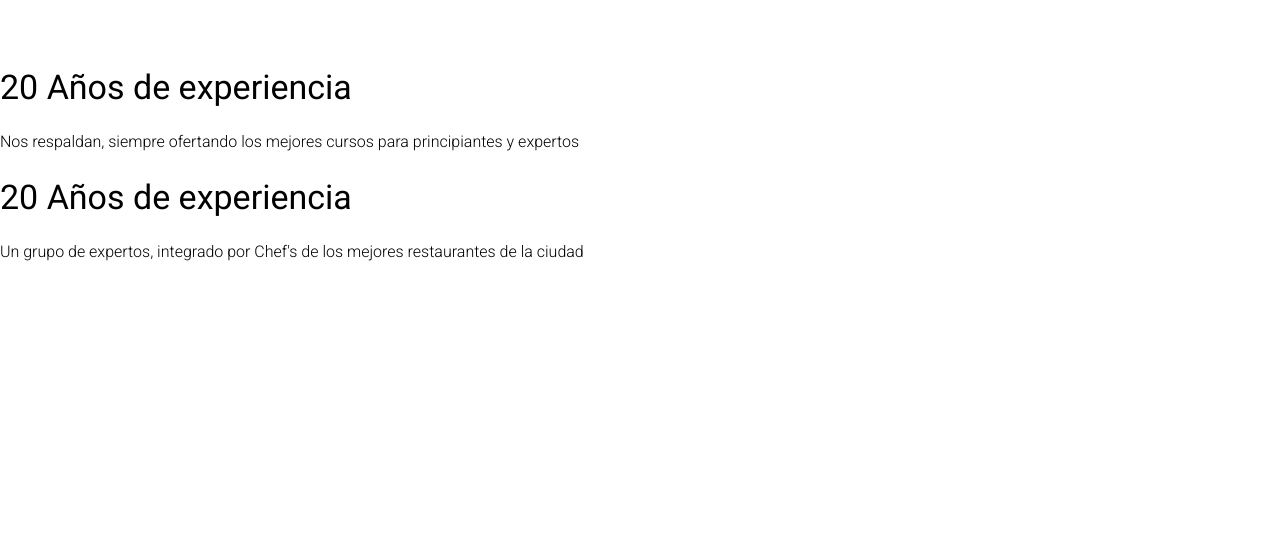
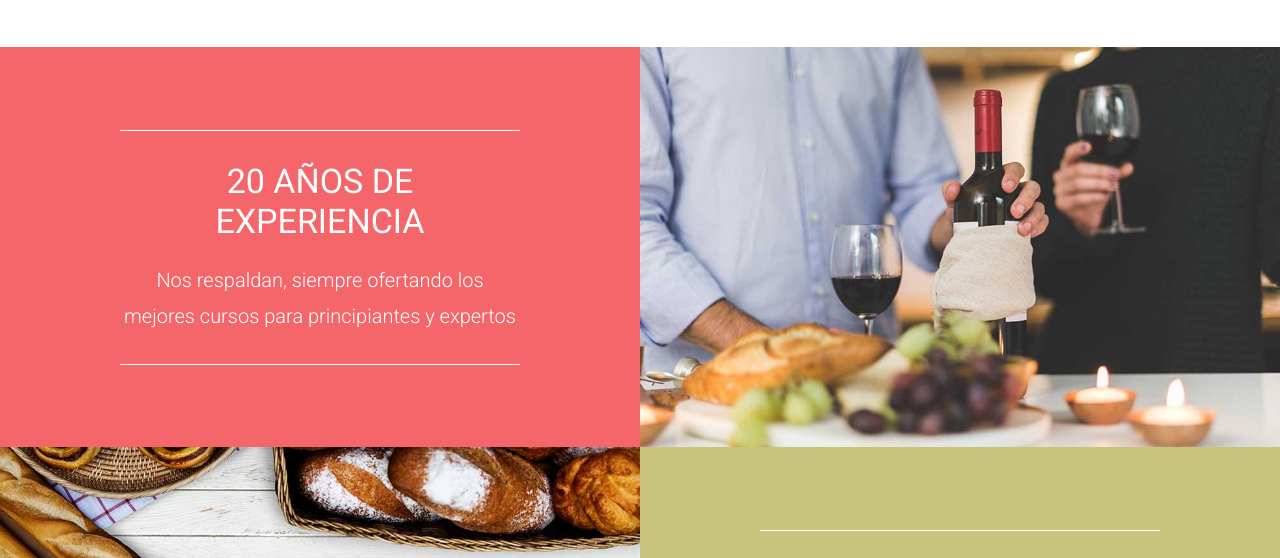
Before and after one commit to contactofernando/escuelaCocinaWeb, a website: page index.html in a window 1280 px wide. Shown: the part 164-722 px from the top of the page. Drawn offline with Linux system fonts and the light colour scheme.

Commit message:
Agregado CSS a seccion Bloques

```diff
--- a/src/scss/app.scss
+++ b/src/scss/app.scss
@@ -1,3 +1,4 @@
 @use 'base';
 @use 'ui/header';
 @use 'ui/nav';
+@use 'ui/contenido';
--- a/src/scss/base/_mixins.scss
+++ b/src/scss/base/_mixins.scss
@@ -1,4 +1,5 @@
 @use 'variables' as v;
+
 
 /** Media Queries **/
 @mixin telefono {
@@ -50,3 +51,10 @@
     gap: $espaciado;
     grid-template-columns: repeat($columnas, 1fr);
 }
+
+@mixin bgImage($url) {
+    background-image: url($url);
+    background-size: cover;
+    background-position: center center;
+    background-repeat: no-repeat;
+}
--- /dev/null
+++ b/src/scss/ui/contenido/_bloques.scss
@@ -0,0 +1,52 @@
+@use 'base/variables' as v;
+@use 'base/mixins' as m;
+
+.bloques {
+
+
+    &__grid {
+        @include m.tablet {
+            @include m.grid(2, 0rem);
+            grid-auto-flow: dense;
+        }
+    }
+}
+
+.bloque {
+    height: 40rem;
+    display: flex;
+    flex-direction: column;
+    justify-content: center;
+    align-items: center;
+    text-align: center;
+
+    &:nth-child(1){
+        background-color: v.$primario;
+    }
+    &:nth-child(2) {
+       @include m.bgImage('../img/bloque_1.jpg')
+    }
+    &:nth-child(3) {
+        background-color: v.$secundario;
+        @include m.tablet {
+            grid-column: 2 / 3;
+        }
+    }
+    &:nth-child(4) {
+        @include m.bgImage('../img/bloque_2.jpg')
+    }
+
+    &__contenido {
+        max-width: 40rem;
+
+        border-block:1px solid v.$blanco;
+        color: v.$blanco;
+        padding: 1rem 0;
+    }
+    &__heading {
+        text-transform: uppercase;
+    }
+    &__texto {
+        font-size: 2rem;
+    }
+}
--- /dev/null
+++ b/src/scss/ui/contenido/_index.scss
@@ -0,0 +1 @@
+@forward 'bloques';
```
Also changed, not shown: build/css/app.css, 1 other file.
